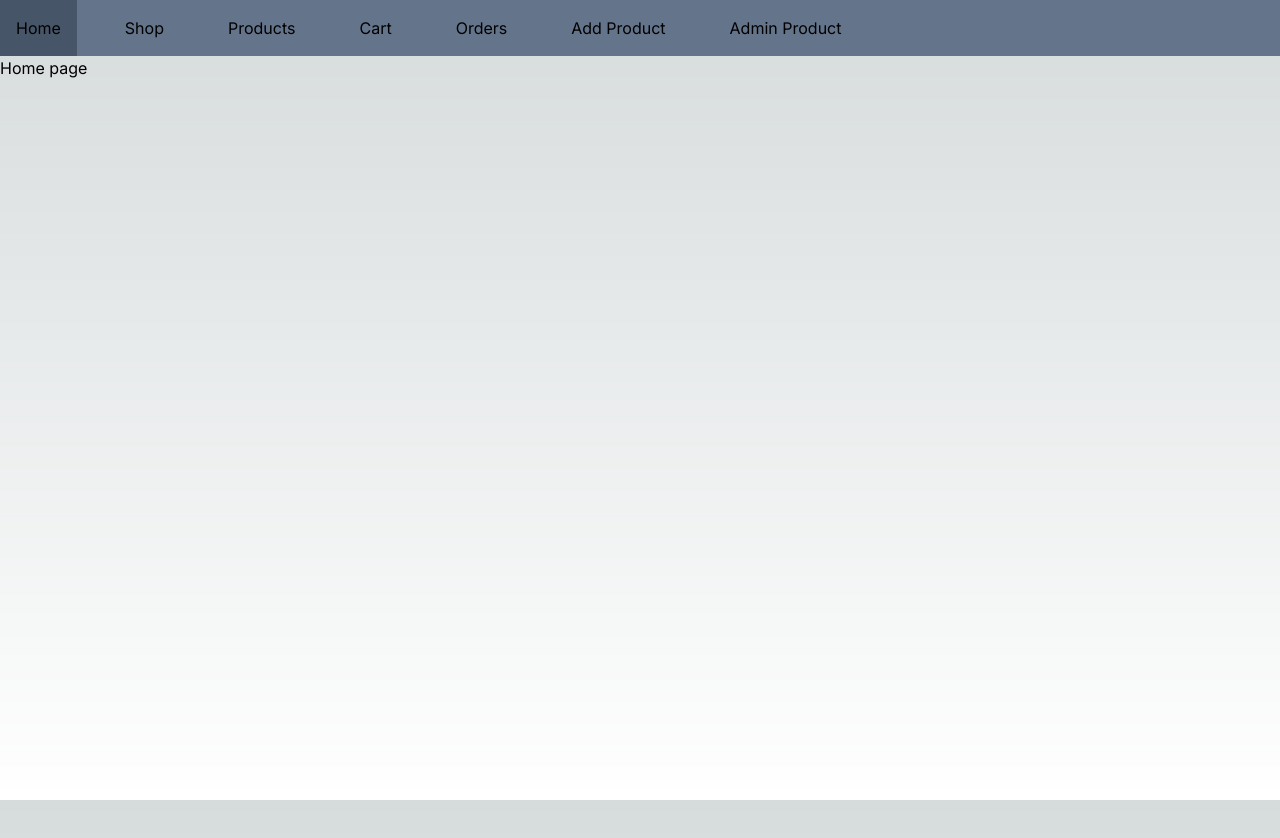
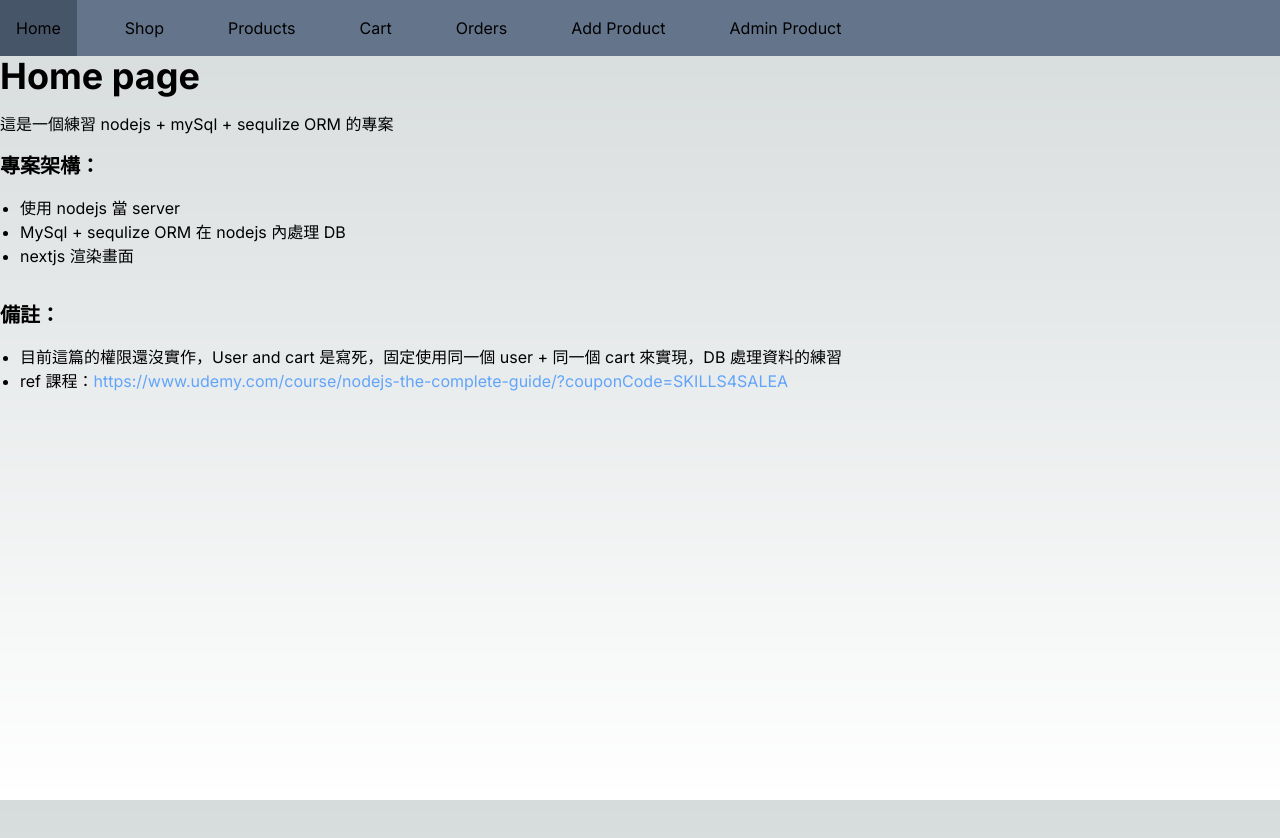
Before and after one commit to joeban0608/nodejs-shop-mysql, a Next.js app in the folder frontend-app/: page / in a window 1280 px wide. Shown: the top 838 px of the page. Built offline with nearby package versions, Linux system fonts and the light colour scheme.

Commit message:
Update: README.md and Home page

```diff
--- a/frontend-app/src/app/page.tsx
+++ b/frontend-app/src/app/page.tsx
@@ -1,3 +1,31 @@
 export default function Home() {
-  return <div className="w-full h-full">Home page</div>;
+  return (
+    <div className="w-full h-full flex flex-col gap-4">
+      <h1 className="text-4xl font-bold">Home page</h1>
+      <p>這是一個練習 nodejs + mySql + sequlize ORM 的專案</p>
+      <h2 className="text-xl font-bold">專案架構：</h2>
+      <ul className="list-disc pl-5">
+        <li>使用 nodejs 當 server</li>
+        <li>MySql + sequlize ORM 在 nodejs 內處理 DB</li>
+        <li>nextjs 渲染畫面</li>
+      </ul>
+      <hr />
+      <h2 className="text-xl font-bold">備註：</h2>
+      <ul className="list-disc pl-5">
+        <li>
+          目前這篇的權限還沒實作，User and cart 是寫死，固定使用同一個 user +
+          同一個 cart 來實現，DB 處理資料的練習
+        </li>
+        <li>
+          ref 課程：
+          <a
+            className="text-blue-400 hover:text-blue-500"
+            href="https://www.udemy.com/course/nodejs-the-complete-guide/?couponCode=SKILLS4SALEA"
+          >
+            https://www.udemy.com/course/nodejs-the-complete-guide/?couponCode=SKILLS4SALEA
+          </a>
+        </li>
+      </ul>
+    </div>
+  );
 }
```
Also changed, not shown: 1 other file (tests, documents, lock files or other folders).
